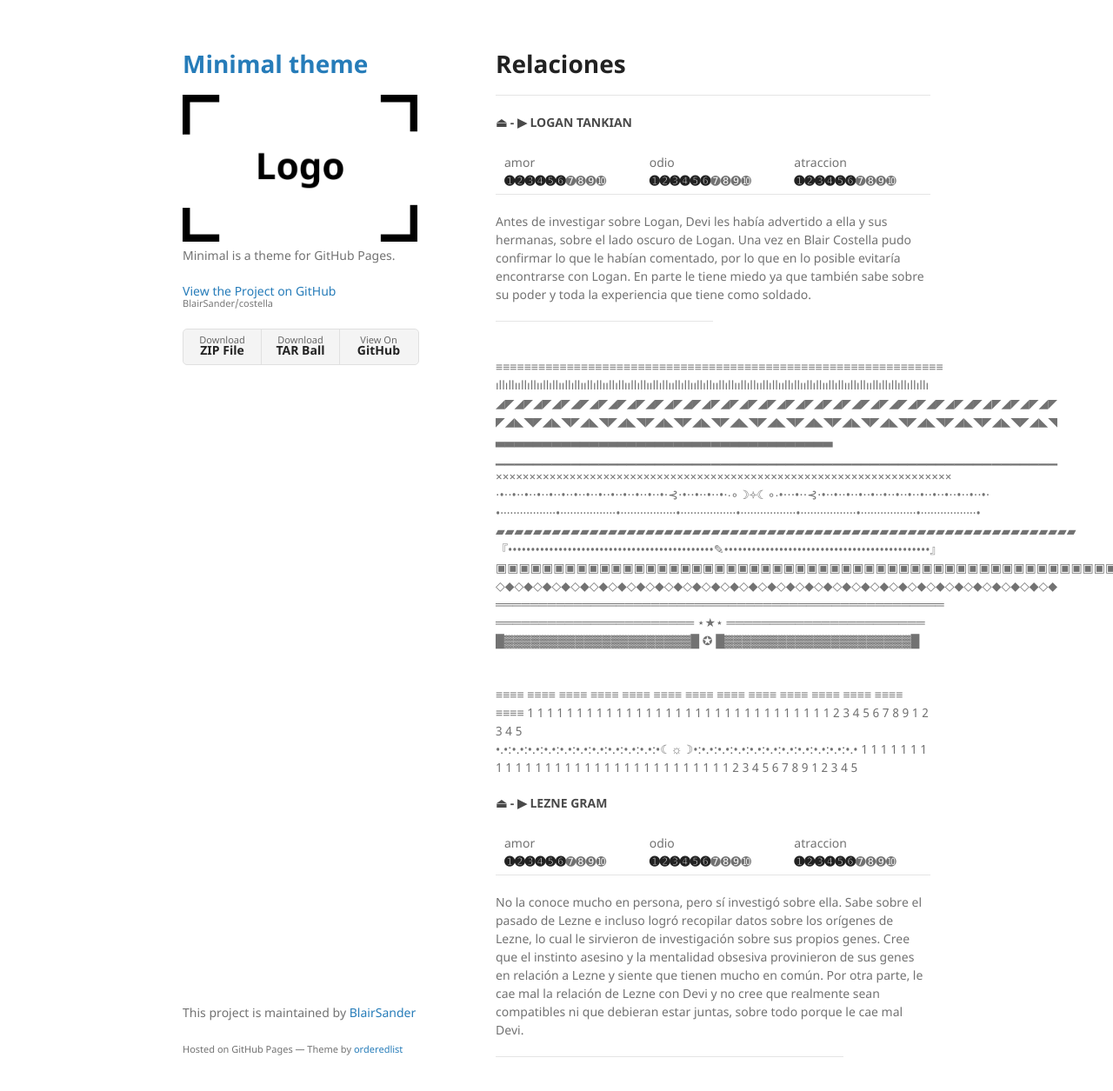
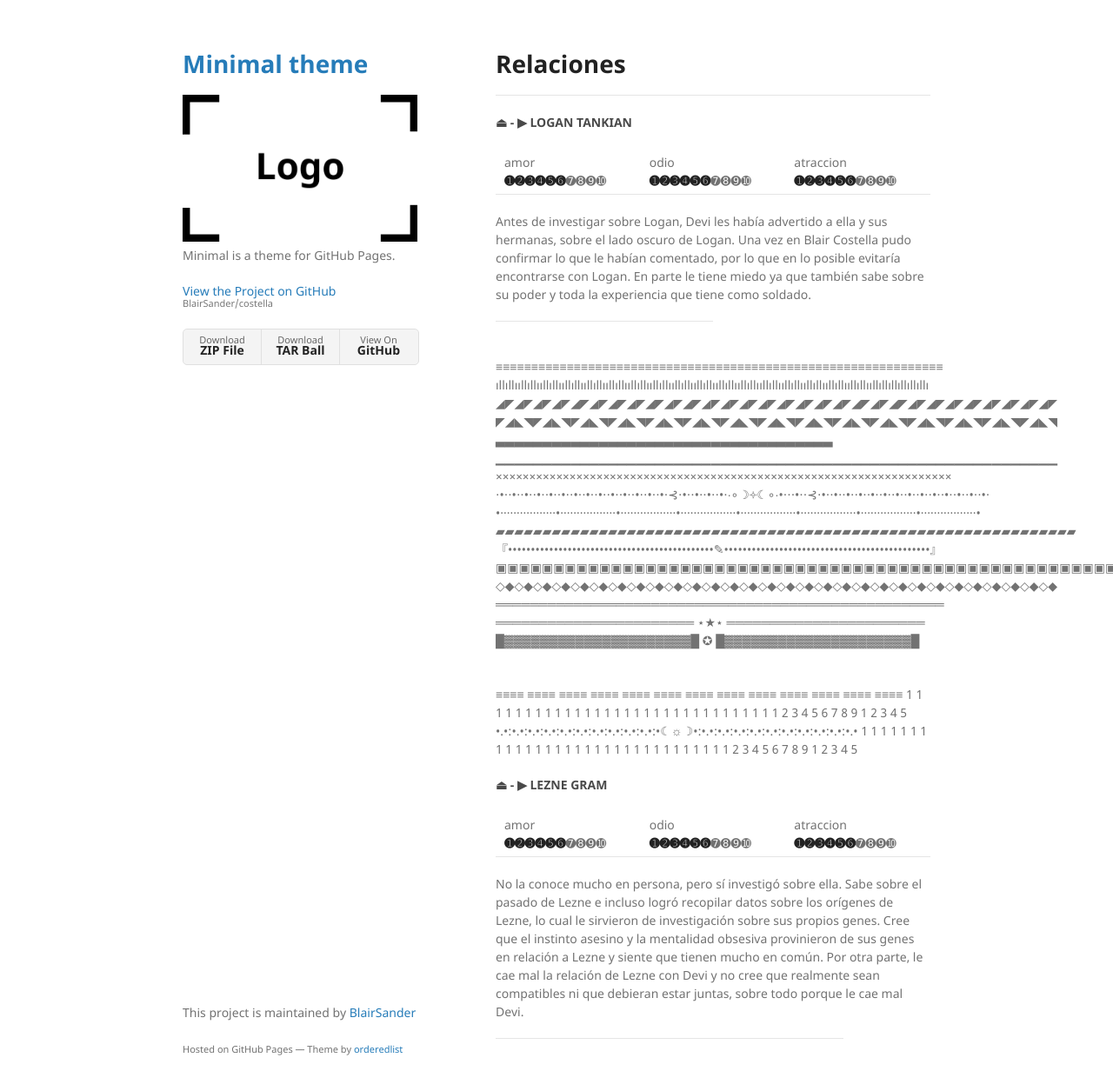
Before and after one commit to BlairSander/costella, a Jekyll site: the page built from relaciones.md, in a window 1280 px wide and 1286 px high. Shown: the top 1255 px of the window at 87% size. Built offline with Jekyll 4.4.1, drawn with Linux system fonts in a browser that asks for light colours; our own code applies the rules of GitHub Pages for plain Markdown files.

Commit message:
Update relaciones.md

```diff
--- a/relaciones.md
+++ b/relaciones.md
@@ -30,7 +30,7 @@ Antes de investigar sobre Logan, Devi les había advertido a ella y sus hermanas
 <br>═══════════════════════ ⋆★⋆ ═══════════════════════
 <br>█▓▓▓▓▓▓▓▓▓▓▓▓▓▓▓▓▓▓▓▓▓█ ✪ █▓▓▓▓▓▓▓▓▓▓▓▓▓▓▓▓▓▓▓▓▓█
 
-<br>≡≡≡≡ ≡≡≡≡ ≡≡≡≡ ≡≡≡≡ ≡≡≡≡ ≡≡≡≡ ≡≡≡≡ ≡≡≡≡ ≡≡≡≡ ≡≡≡≡ ≡≡≡≡ ≡≡≡≡ ≡≡≡≡ ≡≡≡≡
+<br>≡≡≡≡ ≡≡≡≡ ≡≡≡≡ ≡≡≡≡ ≡≡≡≡ ≡≡≡≡ ≡≡≡≡ ≡≡≡≡ ≡≡≡≡ ≡≡≡≡ ≡≡≡≡ ≡≡≡≡ ≡≡≡≡
 1 1 1 1 1 1 1 1 1 1 1 1 1 1 1 1 1 1 1 1 1 1 1 1 1 1 1 1 1 1 1 2 3 4 5 6 7 8 9 1 2 3 4 5
 <br>•.•:•.•:•.•:•.•:•.•:•.•:•.•:•.•:•.•:•.•:•☾☼☽•:•.•:•.•:•.•:•.•:•.•:•.•:•.•:•.•:•.•:•.•
 1 1 1 1 1 1 1 1 1 1 1 1 1 1 1 1 1 1 1 1 1 1 1 1 1 1 1 1 1 1 1 2 3 4 5 6 7 8 9 1 2 3 4 5
```
